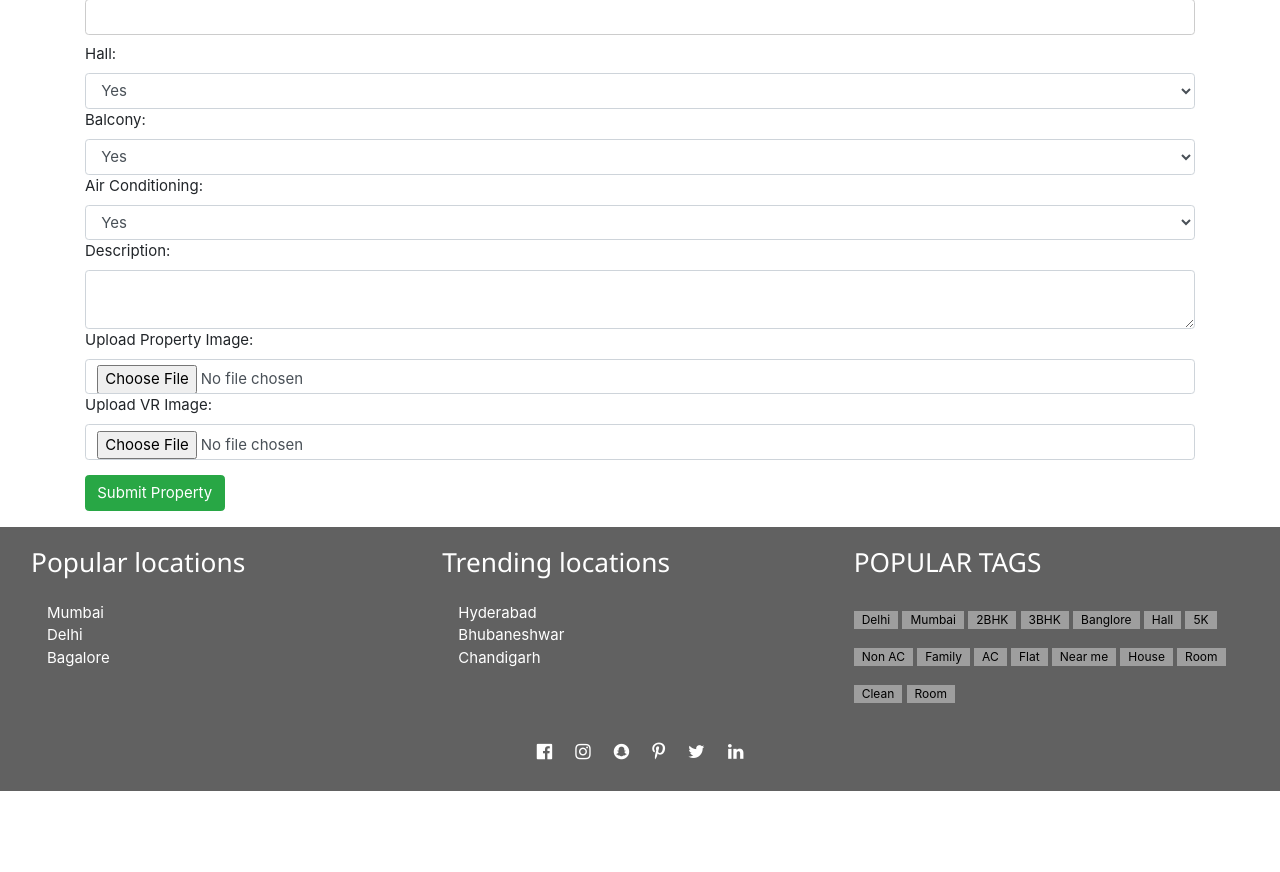
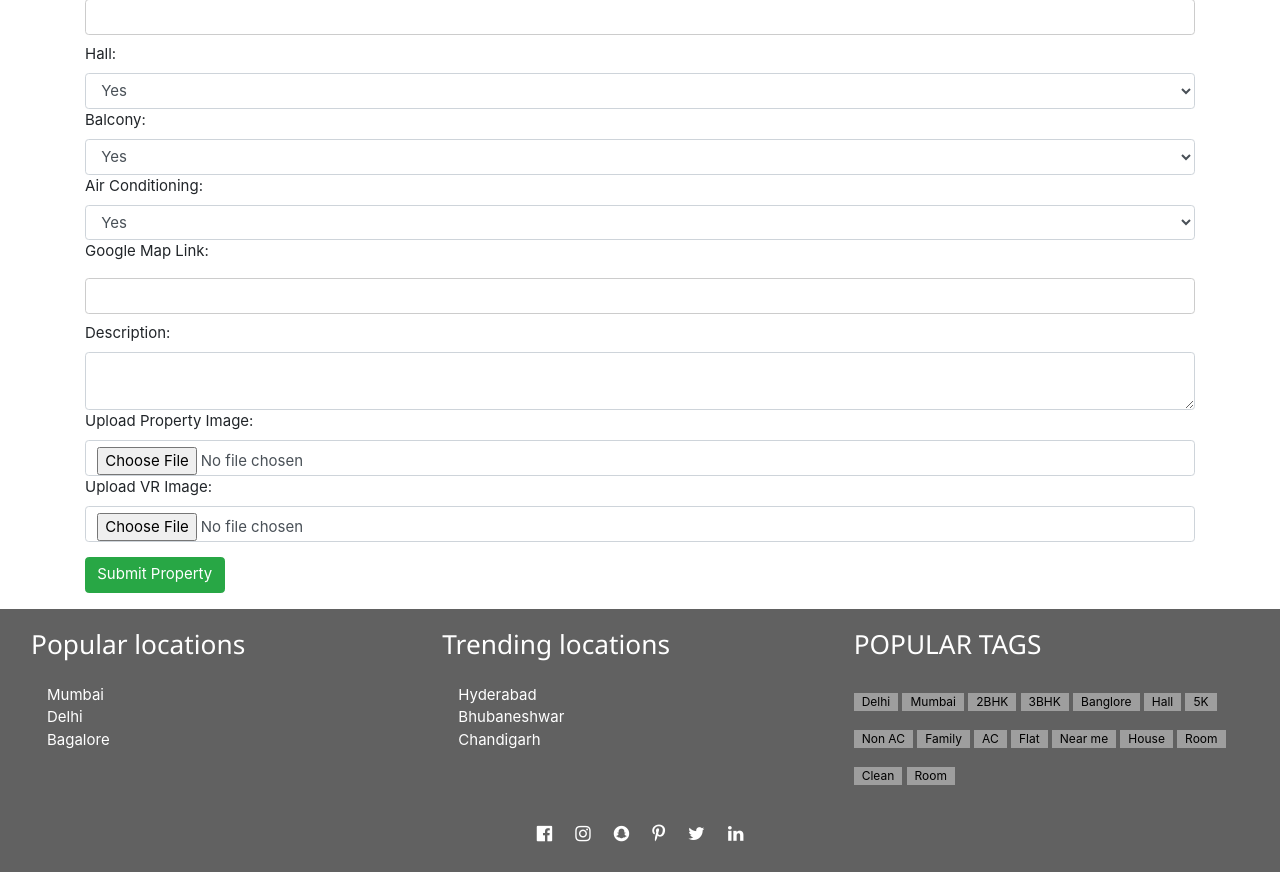
Before and after one commit to Shijin1111/rental, a Django app: page /properties/post-property/ in a window 1280 px wide. Shown: the part 754-1626 px from the top of the page. Before the commit the page ends 1545 px from the top, so only its background shows below. Run offline with Django 5.2, Linux system fonts and the light colour scheme; a user stored in the database is signed in; some libraries are stand-ins or nearby versions.

Commit message:
added google map link in form

```diff
--- a/properties/templates/properties/post_property.html
+++ b/properties/templates/properties/post_property.html
@@ -48,6 +48,9 @@
             <option value="No">No</option>
         </select>
 
+        <label for="google_map_link">Google Map Link:</label>
+        <input type="text" name="google_map_link" class="form-control">
+
         <label for="description">Description:</label>
         <textarea name="description" class="form-control" required></textarea>
 
--- a/properties/views.py
+++ b/properties/views.py
@@ -197,6 +197,7 @@ def post_property(request):
         hall = request.POST.get("hall")
         balcony = request.POST.get("balcony")
         AC = request.POST.get("AC")
+        google_map_link = request.POST.get("google_map_link")
         description = request.POST.get("description")
         image = request.FILES.get("image")
         vr_image = request.FILES.get("vr_image")
@@ -214,6 +215,7 @@ def post_property(request):
             hall=hall,
             balcony=balcony,
             AC=AC,
+            google_map_link=google_map_link,
             description=description,
             image=image,
             vr_image=vr_image
```
Also changed, not shown: db.sqlite3, media/property_images/b978062ff843295157f85d989bff74b2.jpg (added), 1 other file.
